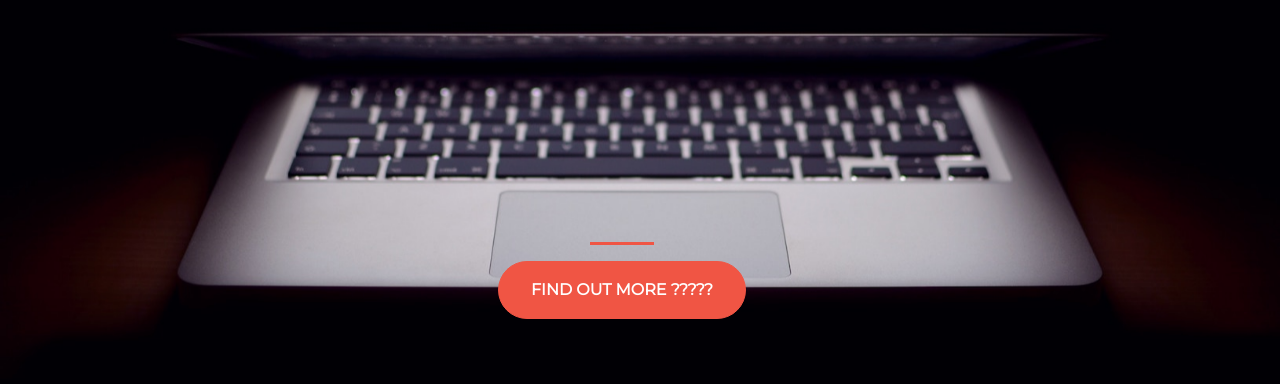
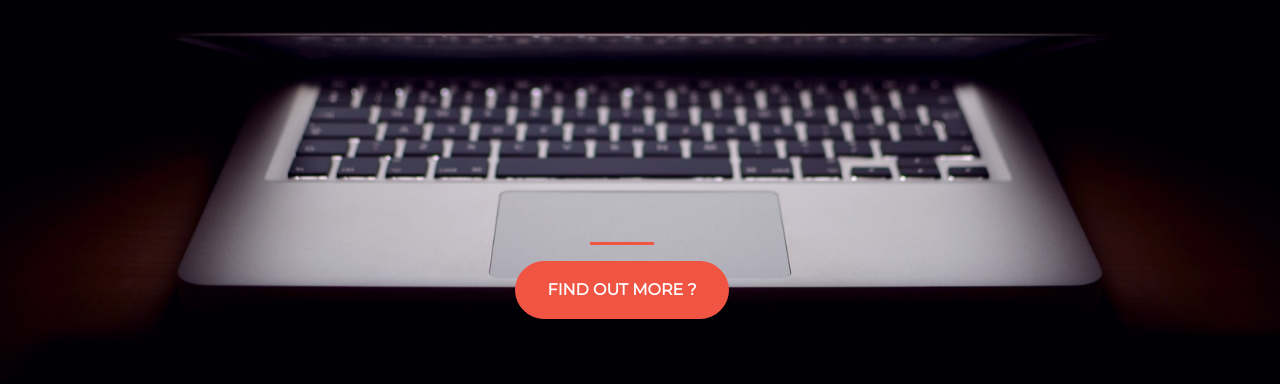
Before and after one commit to chuong1511/landing-start-up, a plain HTML site: page index.html in a window 1280 px wide. Shown: the part 280-664 px from the top of the page. Drawn offline with nearby package versions, Linux system fonts and the light colour scheme.

Commit message:
remove ?

```diff
--- a/index.html
+++ b/index.html
@@ -27,7 +27,7 @@
         <div class="buffer col-12"></div>
         <section class="text-center">
           <hr>
-          <button class="btn btn-primary btn-xl">Find out more ?????</button>
+          <button class="btn btn-primary btn-xl">Find out more ?</button>
         </section>
       </div>
     </div>
```
